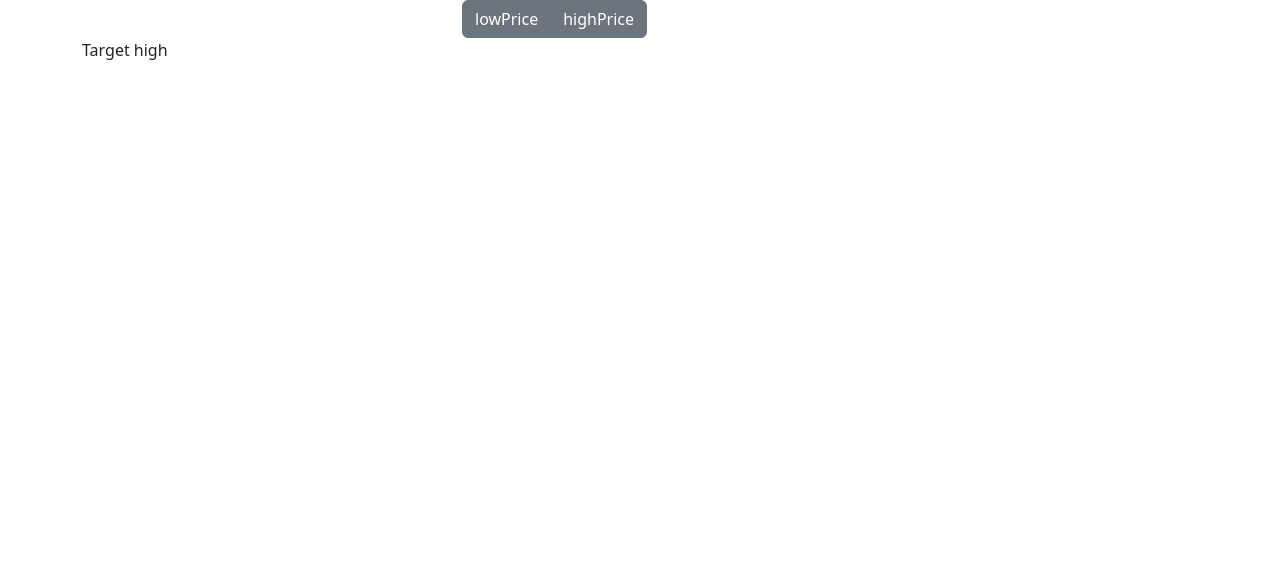
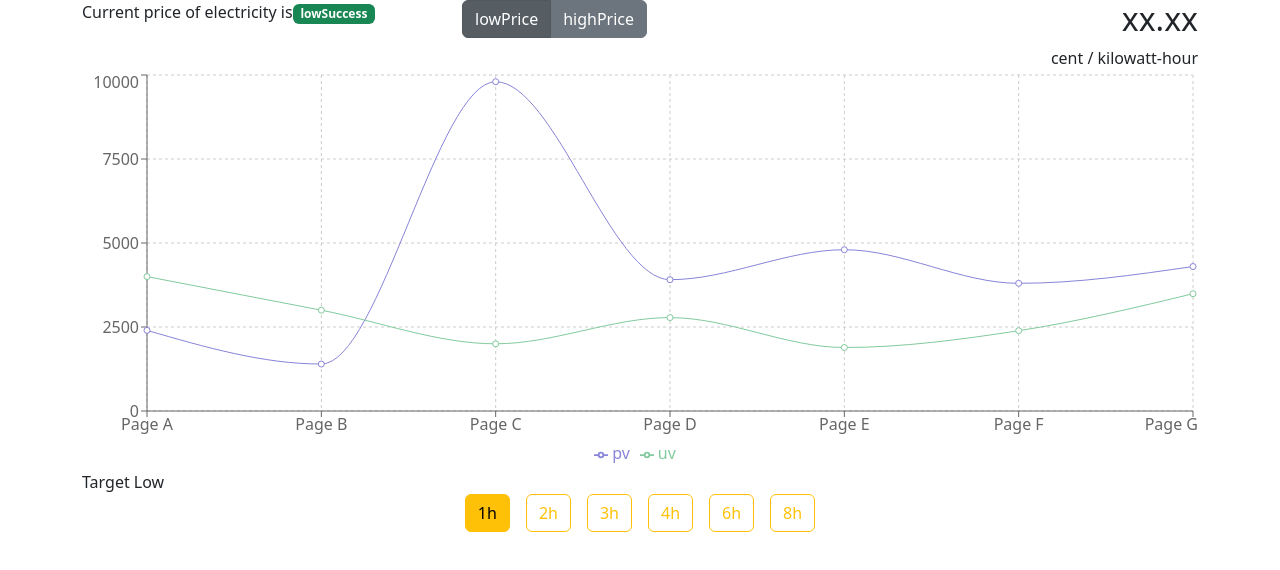
Before and after one commit to Ateyl/elektrikell, a React (Create React App) app: page / in a window 1280 px wide. Shown: the top 570 px of the page. Built offline with nearby package versions, Linux system fonts and the light colour scheme.

Commit message:
lesson 3 new main file merge

```diff
--- a/package.json
+++ b/package.json
@@ -8,6 +8,7 @@
     "react-bootstrap": "^2.10.0",
     "react-dom": "^18.2.0",
     "react-scripts": "5.0.1",
+    "recharts": "^2.10.4",
     "sass": "^1.70.0"
   },
   "scripts": {
--- a/src/App.js
+++ b/src/App.js
@@ -9,15 +9,19 @@ import Footer from './Footer';
 
 
 function App() {
-  const [activePrice, setActivePrice] = useState(DEFAULT_ACTIVE_BUTTON)
+  const [activePrice, setActivePrice] = useState(DEFAULT_ACTIVE_BUTTON);
+  const [activeHour, setActiveHour] = useState();
   return (
-<div>
-<Container>
-<Head activePrice = {activePrice} setActivePrice={setActivePrice}  />
-<Body />
-<Footer activePrice= {activePrice}/>
-</Container>
-</div>
+    <div>
+      <Container>
+        <Head activePrice={activePrice} setActivePrice={setActivePrice} />
+        <Body activeHour={activeHour} />
+        <Footer
+          activePrice={activePrice}
+          activeHour={activeHour}
+          setActiveHour={setActiveHour} />
+      </Container>
+    </div>
   );
 }
 
--- a/src/Body/Body.jsx
+++ b/src/Body/Body.jsx
@@ -1,12 +1,24 @@
 import Row from 'react-bootstrap/Row';
 import Col from 'react-bootstrap/Col';
+import { DATA } from './constants.js';
+import { LineChart, CartesianGrid, XAxis, YAxis, Tooltip, Legend, Line, ResponsiveContainer } from 'recharts';
 
 function Body() {
     return (
         <>
             <Row>
                 <Col>
-
+                    <ResponsiveContainer width='100%' height={400}>
+                        <LineChart data={DATA}>
+                            <CartesianGrid strokeDasharray="3 3" />
+                            <XAxis dataKey="name" />
+                            <YAxis />
+                            <Tooltip />
+                            <Legend />
+                            <Line type="monotone" dataKey="pv" stroke="#8884d8" />
+                            <Line type="monotone" dataKey="uv" stroke="#82ca9d" />
+                        </LineChart>
+                    </ResponsiveContainer>
                 </Col>
             </Row>
         </>
--- /dev/null
+++ b/src/Body/constants.js
@@ -0,0 +1,44 @@
+export const DATA = [
+    {
+      "name": "Page A",
+      "uv": 4000,
+      "pv": 2400,
+      "amt": 2400
+    },
+    {
+      "name": "Page B",
+      "uv": 3000,
+      "pv": 1398,
+      "amt": 2210
+    },
+    {
+      "name": "Page C",
+      "uv": 2000,
+      "pv": 9800,
+      "amt": 2290
+    },
+    {
+      "name": "Page D",
+      "uv": 2780,
+      "pv": 3908,
+      "amt": 2000
+    },
+    {
+      "name": "Page E",
+      "uv": 1890,
+      "pv": 4800,
+      "amt": 2181
+    },
+    {
+      "name": "Page F",
+      "uv": 2390,
+      "pv": 3800,
+      "amt": 2500
+    },
+    {
+      "name": "Page G",
+      "uv": 3490,
+      "pv": 4300,
+      "amt": 2100
+    }
+  ]
--- /dev/null
+++ b/src/Footer/Constants.js
@@ -0,0 +1,4 @@
+export const INTERVALS = [1, 2, 3, 4, 6, 8].map(v => ({
+    id: v,
+    name: `${v}h`,
+}));
--- a/src/Footer/Footer.jsx
+++ b/src/Footer/Footer.jsx
@@ -2,10 +2,11 @@ import TargetHigh from "./TargetHigh";
 import TargetLow from "./TargetLow"
 import { DEFAULT_ACTIVE_BUTTON } from "../Head";
 
-function Footer ({activePrice}) {
+function Footer ({activePrice, activeHour, setActiveHour}) {
     return (
         <>
-        {activePrice === DEFAULT_ACTIVE_BUTTON ? <TargetHigh /> : <TargetLow />}
+        {activePrice === DEFAULT_ACTIVE_BUTTON ? ( <TargetLow activeHour={activeHour} setActiveHour={setActiveHour} /> ) :
+         ( <TargetHigh />) }
         </>
     );
 }
--- a/src/Footer/Intervals.jsx
+++ b/src/Footer/Intervals.jsx
@@ -1,10 +1,25 @@
 import Row from 'react-bootstrap/Row';
+import Col from 'react-bootstrap/Col';
+import Button from 'react-bootstrap/Button';
+import { INTERVALS } from './Constants';
+import Stack from 'react-bootstrap/Stack';
 
-function Intervals() {
+
+function Intervals({activeHour, setActiveHour}) {
     return (
         <>
-            <Row>
-                <Col></Col>
+            <Row >
+                <Col>
+                    <Stack className="justify-content-center" direction="horizontal" gap={3}>
+                        {INTERVALS.map(({ id, name }) => (
+                            <Button key={id} variant="outline-warning" active={(activeHour || 1) === id}
+                            onClick={() => setActiveHour(id)}
+                            >
+                                {name}
+                            </Button>
+                        ))}
+                    </Stack>
+                </Col>
             </Row>
         </>
     )
--- a/src/Footer/TargetLow.jsx
+++ b/src/Footer/TargetLow.jsx
@@ -1,16 +1,19 @@
 import Row from 'react-bootstrap/Row';
 import Col from 'react-bootstrap/Col';
+import Intervals from './Intervals';
 
-function TargetLow() {
+function TargetLow(props) {
     return (
         <>
             <Row>
-                <Col>Target Low</Col>
+                <Col >Target Low</Col>
             </Row>
             <Row>
-                <Col></Col>
+                <Col>
+                <Intervals {...props} />
+                </Col>
             </Row>
-            <Row>1
+            <Row>
                 <Col></Col>
             </Row>
         </>
--- a/src/Head/Constant.js
+++ b/src/Head/Constant.js
@@ -1,12 +1,25 @@
+export const LOW = 'low';
+export const HIGH = 'high';
+
+export const BADGES = [
+    {
+        name: 'success',
+        id: LOW,
+    },
+    {
+        name: 'danger',
+        id: HIGH,
+    }
+]
 export const PRICE_BUTTONS = [
     {
         name: 'lowPrice',
-        id: 'Low',
+        id: LOW,
     },
     {
         name: 'highPrice',
-        id: 'High',
+        id: HIGH,
     },
 ];
 
-export const DEFAULT_ACTIVE_BUTTON = 'low'
+export const DEFAULT_ACTIVE_BUTTON = LOW;
--- a/src/Head/Info.jsx
+++ b/src/Head/Info.jsx
@@ -1,8 +1,9 @@
 
+import Badge from 'react-bootstrap/Badge';
 import Col from 'react-bootstrap/Col';
 import Button from 'react-bootstrap/Button';
 import ButtonGroup from 'react-bootstrap/ButtonGroup';
-import { PRICE_BUTTONS } from './Constant';
+import { PRICE_BUTTONS, BADGES } from './Constant';
 
 function Info({ activePrice, setActivePrice }) {
 
@@ -12,14 +13,24 @@ function Info({ activePrice, setActivePrice }) {
     return (
 
         <>
-            <Col></Col>
+            <Col>
+                <div>
+                Current price of electricity is
+                <Badge bg={BADGES[0].name}>{BADGES[0].id}Success</Badge>
+                </div>
+            </Col>
             <Col> <ButtonGroup aria-label="">
                 {PRICE_BUTTONS.map(({ name, id }) =>
                 (<Button key={id} active={activePrice === id}
                     onClick={() => setActivePrice(id)} variant="secondary">{name}</Button>))
                 }
             </ButtonGroup></Col>
-            <Col></Col>
+            <Col className='text-end'>
+            <h2 className='text-end'>
+                xx.xx
+            </h2>
+            <div>cent / kilowatt-hour</div>
+            </Col>
         </>
     )
 }
--- a/src/Head/Logo.jsx
+++ b/src/Head/Logo.jsx
@@ -1,4 +1,4 @@
-import Col from 'react-bootstrap/Col';
+
 
 function Logo () {
     return (
```
Also changed, not shown: 1 other file (tests, documents, lock files or other folders).
